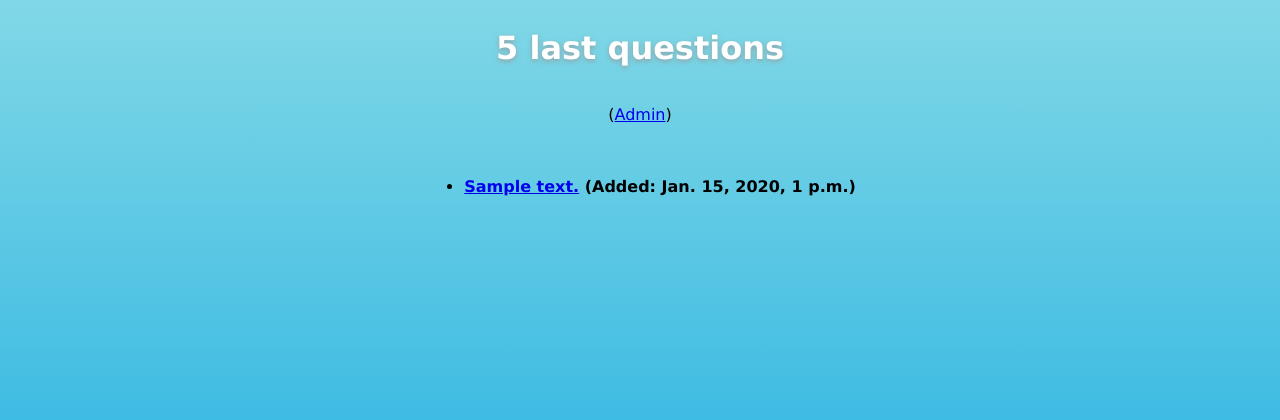
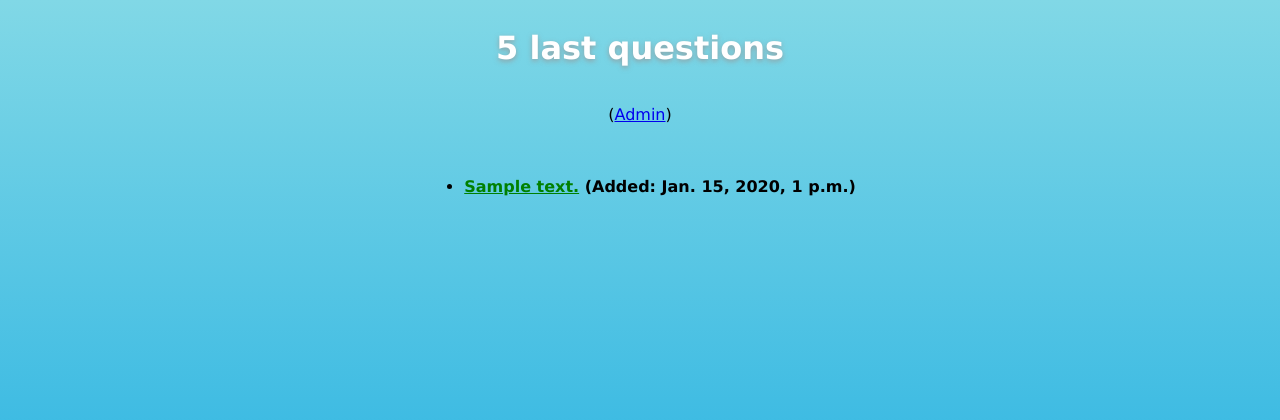
Before and after one commit to Seal-Pavel/url-shortener, a Django app: page /polls/ in a window 1280 px wide. Shown: the top 420 px of the page. Run offline with Django 4.2, Linux system fonts and the light colour scheme; tables that the repository leaves empty hold one stand-in row (values such as "Sample post").

Commit message:
add static files

```diff
--- /dev/null
+++ b/app/polls/static/polls/style.css
@@ -0,0 +1,3 @@
+li a {
+    color: green;
+}
--- a/app/polls/templates/polls/index.html
+++ b/app/polls/templates/polls/index.html
@@ -1,3 +1,7 @@
+{% load static %}
+
+<link rel="stylesheet" href="{% static 'polls/style.css' %}">
+
 <!DOCTYPE html>
 <html lang="en">
 <head>
@@ -109,14 +113,6 @@
             -moz-box-shadow: 0 5px 5px 0 rgba(0, 0, 0, 0.5);
             box-shadow: 0 5px 5px 0 rgba(0, 0, 0, 0.5);
         }
-
-
-
-
-
-
-
-
     </style>
 </head>
 <body>
```
Also changed, not shown: app/polls/static/__init__.py (added), app/polls/static/polls/__init__.py (added), app/polls/static/polls/images/__init__.py (added).
